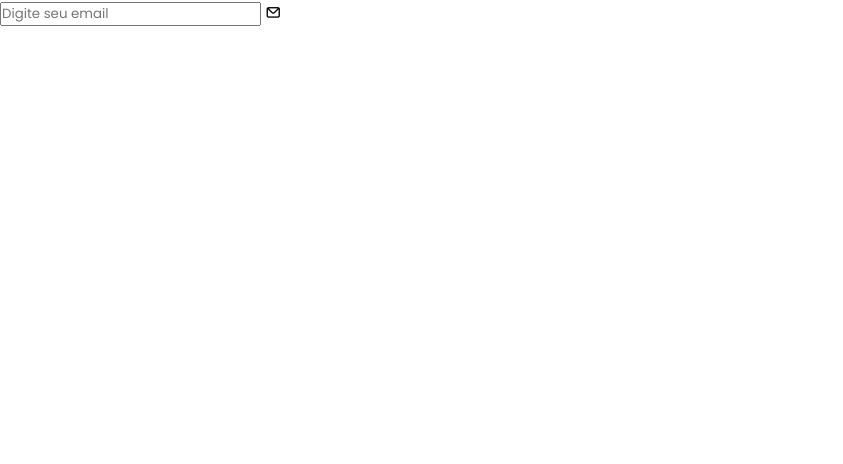
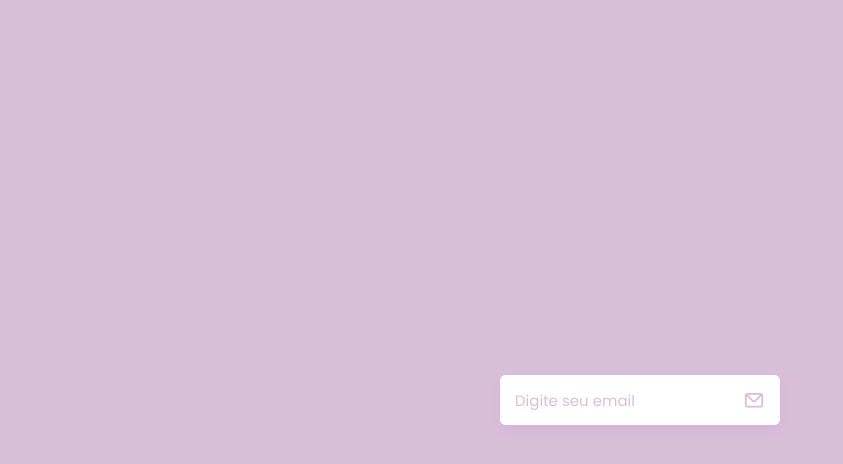
Before and after one commit to daianaadepaula/emailvalidation-htmlcssjs, a plain HTML site: page index.html in a window 1280 px wide. Shown: the whole page, without its empty margins (0-843 px from the left). Drawn offline with nearby package versions, Linux system fonts and the light colour scheme.

Commit message:
html, css

```diff
--- a/assets/css/style.css
+++ b/assets/css/style.css
@@ -6,3 +6,44 @@
   box-sizing: border-box;
   font-family: "Poppins", sans-serif;
 }
+
+body {
+  height: 100vh;
+  display: flex;
+  align-items: center;
+  justify-content: center;
+  background: #d8bfd8;
+}
+
+.input-field {
+  position: relative;
+  height: 50px;
+  width: 280px;
+  border-radius: 6px;
+  background-color: #fff;
+  box-shadow: 0 5px 10px rgba(186, 85, 211, 0.1);
+}
+
+.input-field input {
+  height: 100%;
+  width: 100%;
+  border: none;
+  outline: none;
+  border-radius: 6px;
+  padding: 0 15px;
+  font-size: 15px;
+  font-weight: 400;
+}
+
+input::placeholder {
+  color: #d8bfd8;
+}
+
+.input-field .email-icon {
+  position: absolute;
+  right: 15px;
+  top: 50%;
+  transform: translateY(-50%);
+  font-size: 22px;
+  color: #d8bfd8;
+}
--- a/index.html
+++ b/index.html
@@ -15,7 +15,7 @@
 <body>
 
     <div class="input-field">
-        <input type="email" placeholder="Digite seu email" name="" id="" />
+        <input type="email" placeholder="Digite seu email" name="email" id="email" />
         <i class="uil uil-envelope email-icon"></i>
     </div>
 
```
